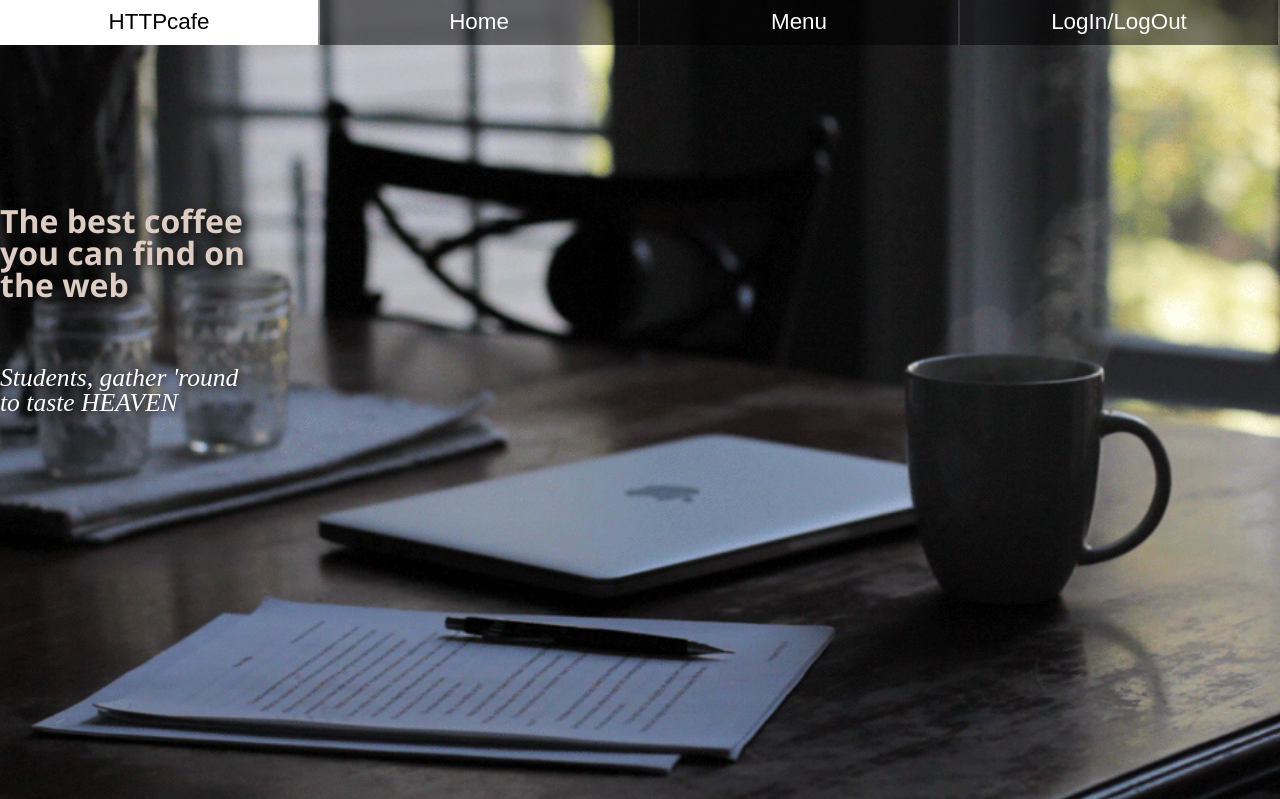
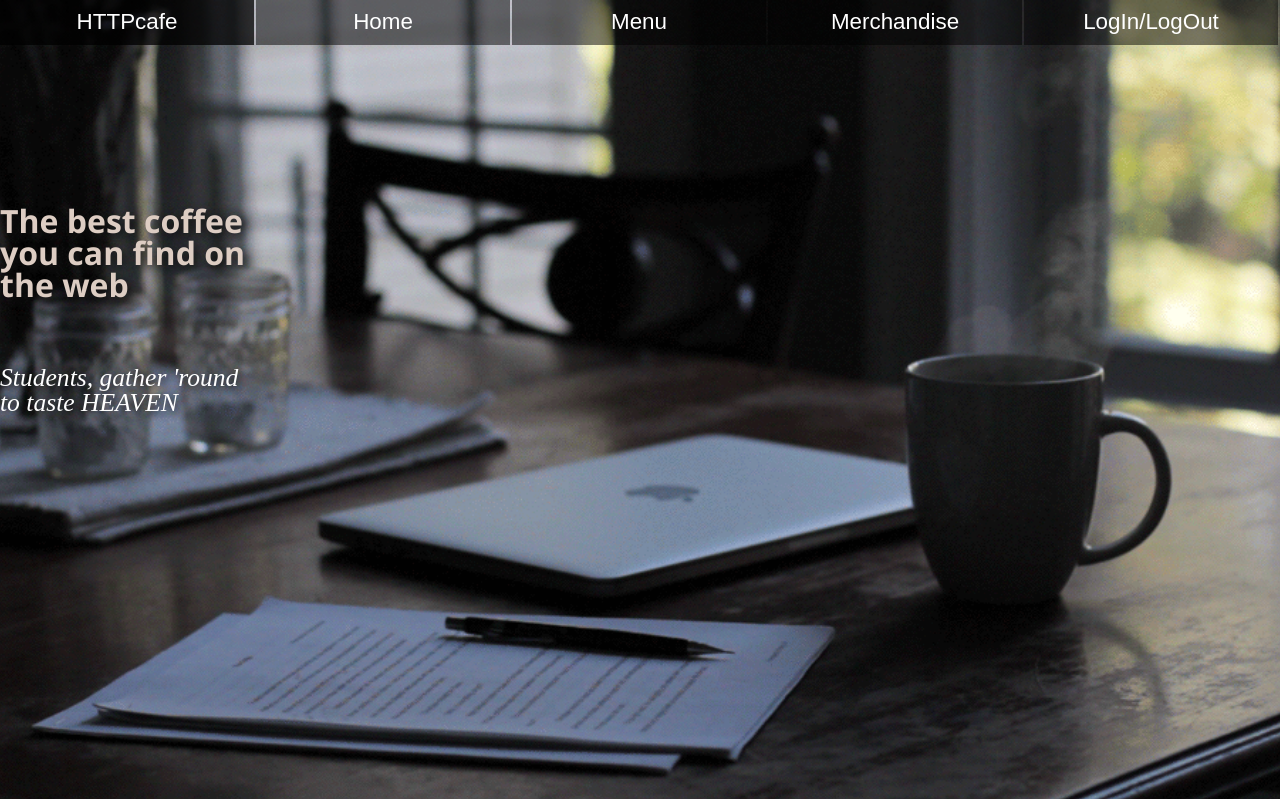
Before and after one commit to LaviniaDisca/HTTPCafe, a PHP site: page / in a window 1280 px wide. Shown: the top 799 px of the page. Run offline with PHP 8.4, Linux system fonts and the light colour scheme.

Commit message:
almost finished the home page ^_^

```diff
--- a/index.html
+++ b/index.html
@@ -15,14 +15,19 @@
         <header>
             <nav>
                 <ul>
-                    <li><a href="index.html" class="nav-option">HTTPcafe</a></li>
-                    <li><a href="#" class="nav-option">Home</a></li>
+                    <li><a class="logo">HTTPcafe</a></li>
+                    <li><a href="index.html" class="nav-option">Home</a></li>
                     <li><a href="#" class="nav-option">Menu</a>
                         <ul>
                             <li><a href="#" class="nav-suboption">Coffees</a></li>
-                            <li><a href="#" class="nav-suboption">Zacusca mamei</a></li>
+                            <li><a href="#" class="nav-suboption">Freshes</a></li>
+                            <li><a href="#" class="nav-suboption">Mini-Cakes</a></li>
+                            <li><a href="#" class="nav-suboption">Cookies</a></li>
+                            <li><a href="#" class="nav-suboption">Pretzels</a></li>
+                            <li><a href="#" class="nav-suboption">Mugs</a></li>
                         </ul>
                     </li>
+                    <li><a href="#" class="nav-option">Merchandise</a></li>
                     <li><a href="#" class="nav-option">LogIn/LogOut</a></li>
                 </ul>
             </nav>
--- a/style.css
+++ b/style.css
@@ -108,7 +108,7 @@ header {
 ul li {
     float: left;
     height: 2em;
-    width: calc(25% - 2px);
+    width: calc(20% - 2px);
     background-color: rgba(0, 0, 0, 0.5);
     line-height: 2em;
     text-align: center;
@@ -125,6 +125,12 @@ ul li a:hover {
     background-color: white;
     color: black;
 }
+
+.logo:hover{
+    background-color: rgba(0, 0, 0, 0.5);
+    color: white;
+}
+
 
 ul li ul li {
     display: none;
```
